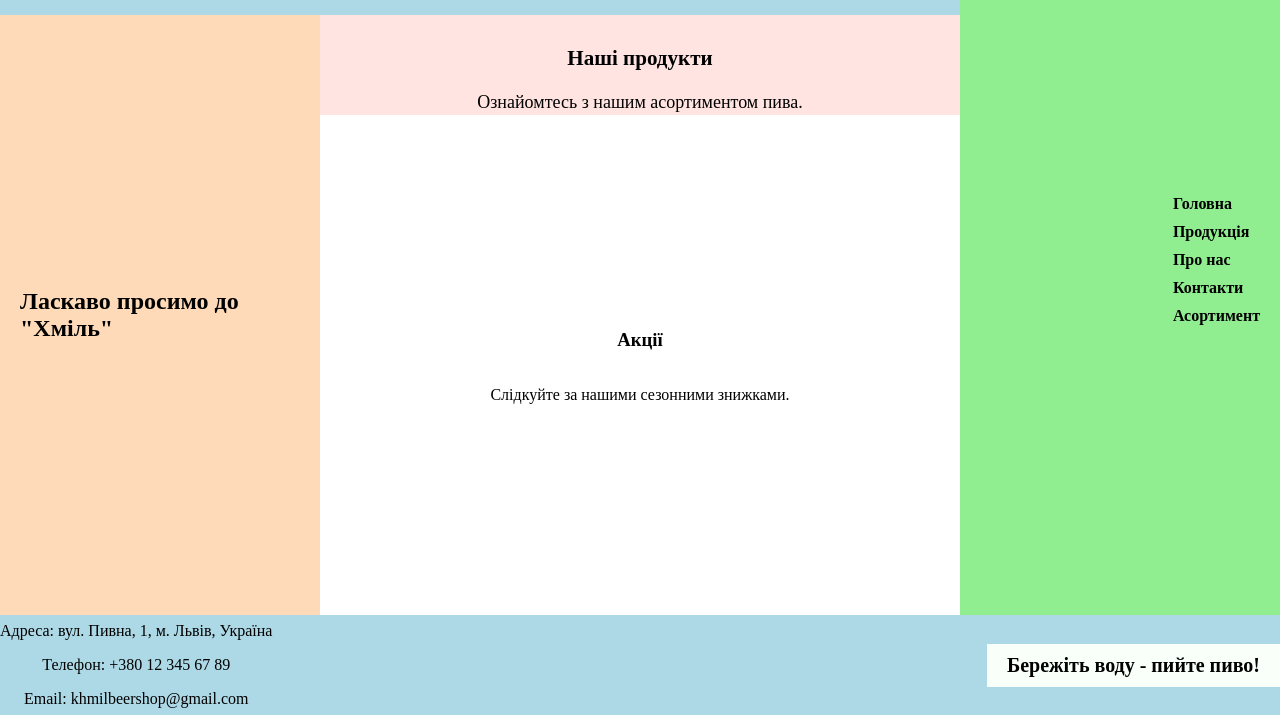
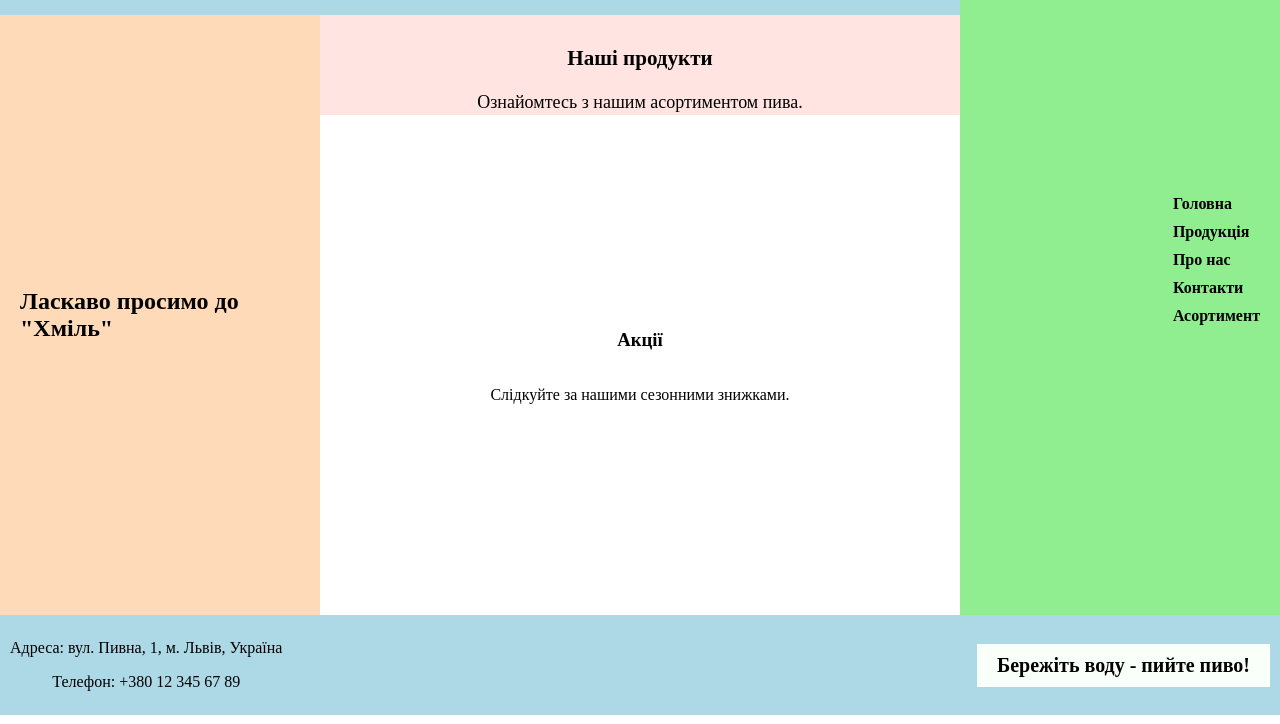
Before and after one commit to Vladikkkkkkkk/lab1_1, a plain HTML site: page index.html in a window 1280 px wide. Shown: the part 85-809 px from the top of the page. Drawn offline with Linux system fonts and the light colour scheme.

Commit message:
updated info

```diff
--- a/index.html
+++ b/index.html
@@ -50,7 +50,6 @@
             <span class="footer-left-corner">
                 <p>Адреса: вул. Пивна, 1, м. Львів, Україна</p>
                 <p>Телефон: +380 12 345 67 89</p>
-                <p>Email: khmilbeershop@gmail.com</p>
             </span>
             <h2>Бережіть воду - пийте пиво!</h2>
         </footer>
--- a/style.css
+++ b/style.css
@@ -49,6 +49,7 @@ main {
     display: flex;
     justify-content: space-between;
     align-items: center;
+    padding: 0 10px;
     height: 100px;
 }
 
@@ -127,6 +128,7 @@ body, html {
     padding: 0;
     height: 100%;
     box-sizing: border-box;
+    overflow-x: hidden;
 }
 
 footer {
```
Also changed, not shown: about.html (+0 -1 lines), assortment.html (+0 -1 lines), products.html (+0 -1 lines).
